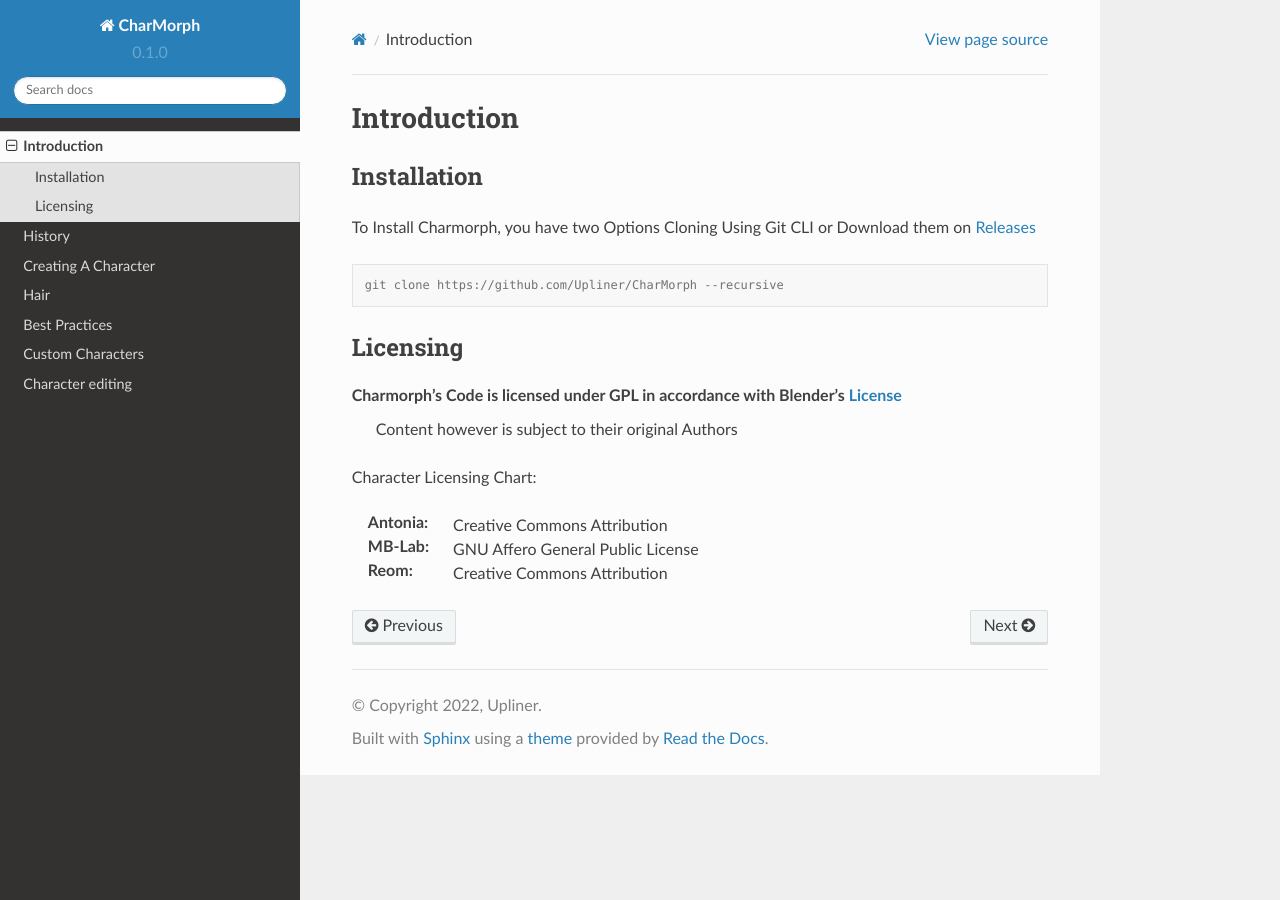
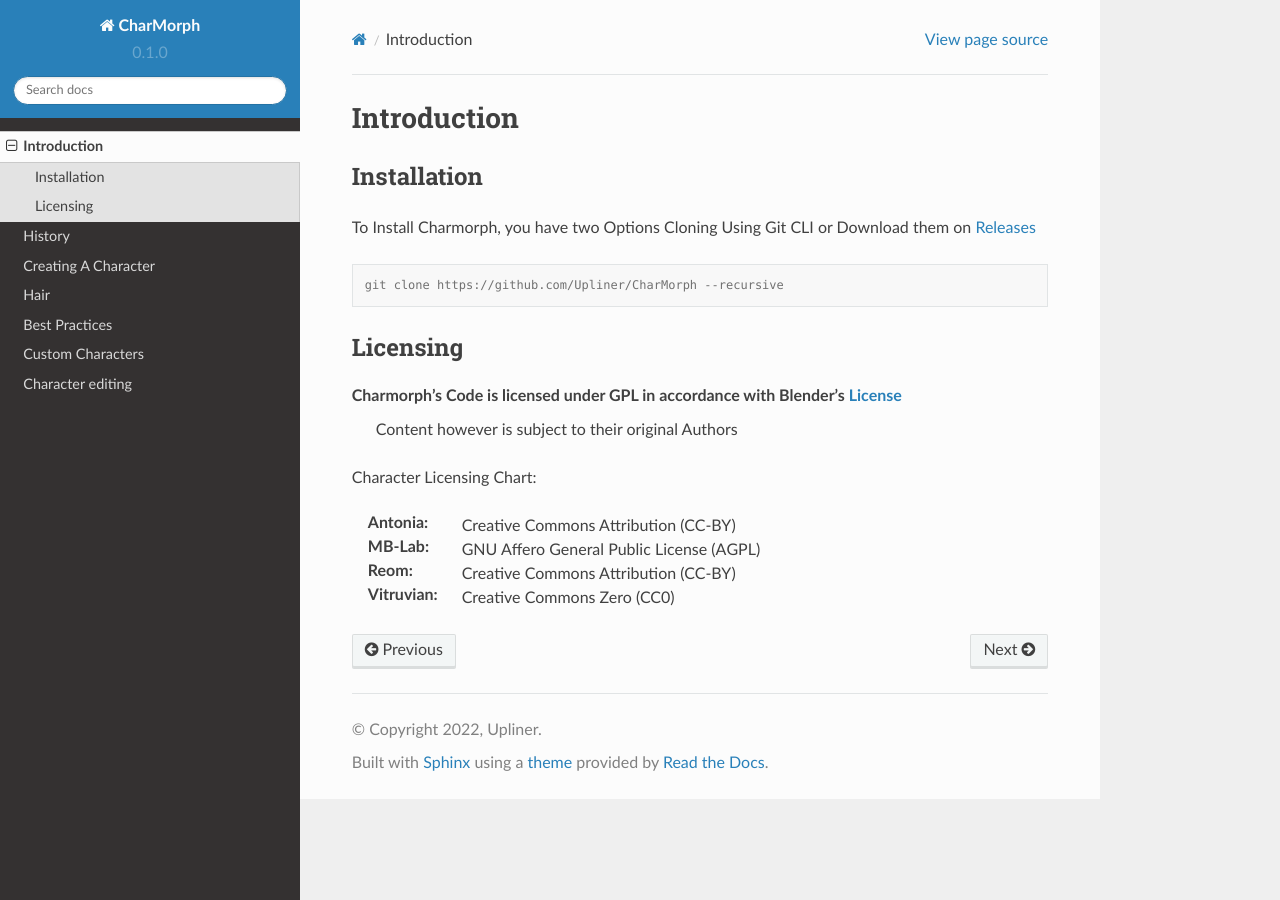
Before and after one commit to seenbuklee/CharMorph_Docs, a Sphinx documentation site: the page built from docs/source/Introduction.rst, in a window 1280 px wide. Built offline with Sphinx 7.4.7 and the Read the Docs theme 2.0.0, drawn with Linux system fonts in a browser that asks for light colours.

Commit message:
Add Vitruvian to Introduction.rst

```diff
--- a/docs/source/Introduction.rst
+++ b/docs/source/Introduction.rst
@@ -21,6 +21,7 @@
 
 Character Licensing Chart:
 
-:Antonia: Creative Commons Attribution
-:MB-Lab: GNU Affero General Public License
-:Reom: Creative Commons Attribution
+:Antonia: Creative Commons Attribution (CC-BY)
+:MB-Lab: GNU Affero General Public License (AGPL)
+:Reom: Creative Commons Attribution (CC-BY)
+:Vitruvian: Creative Commons Zero (CC0)
```
